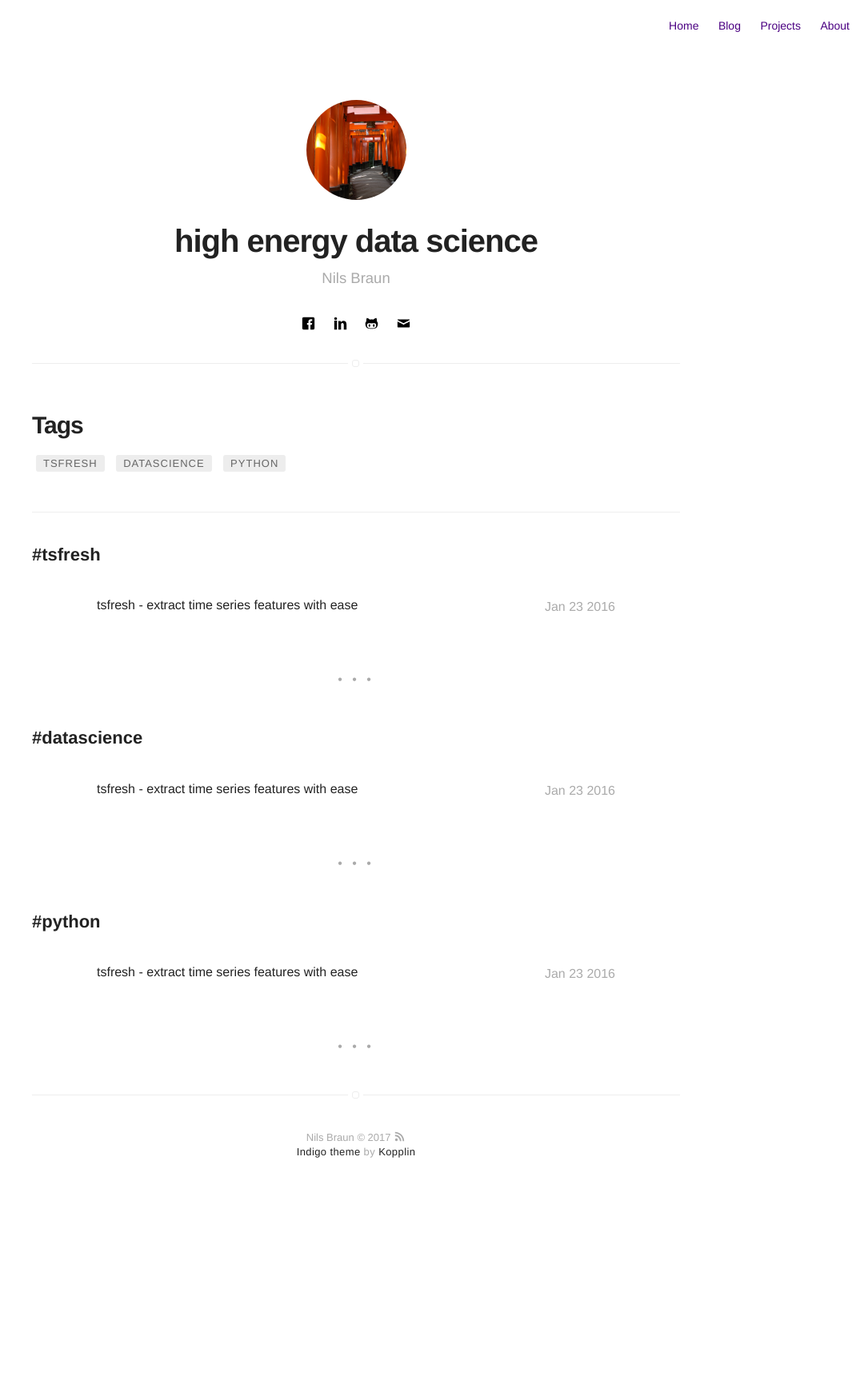
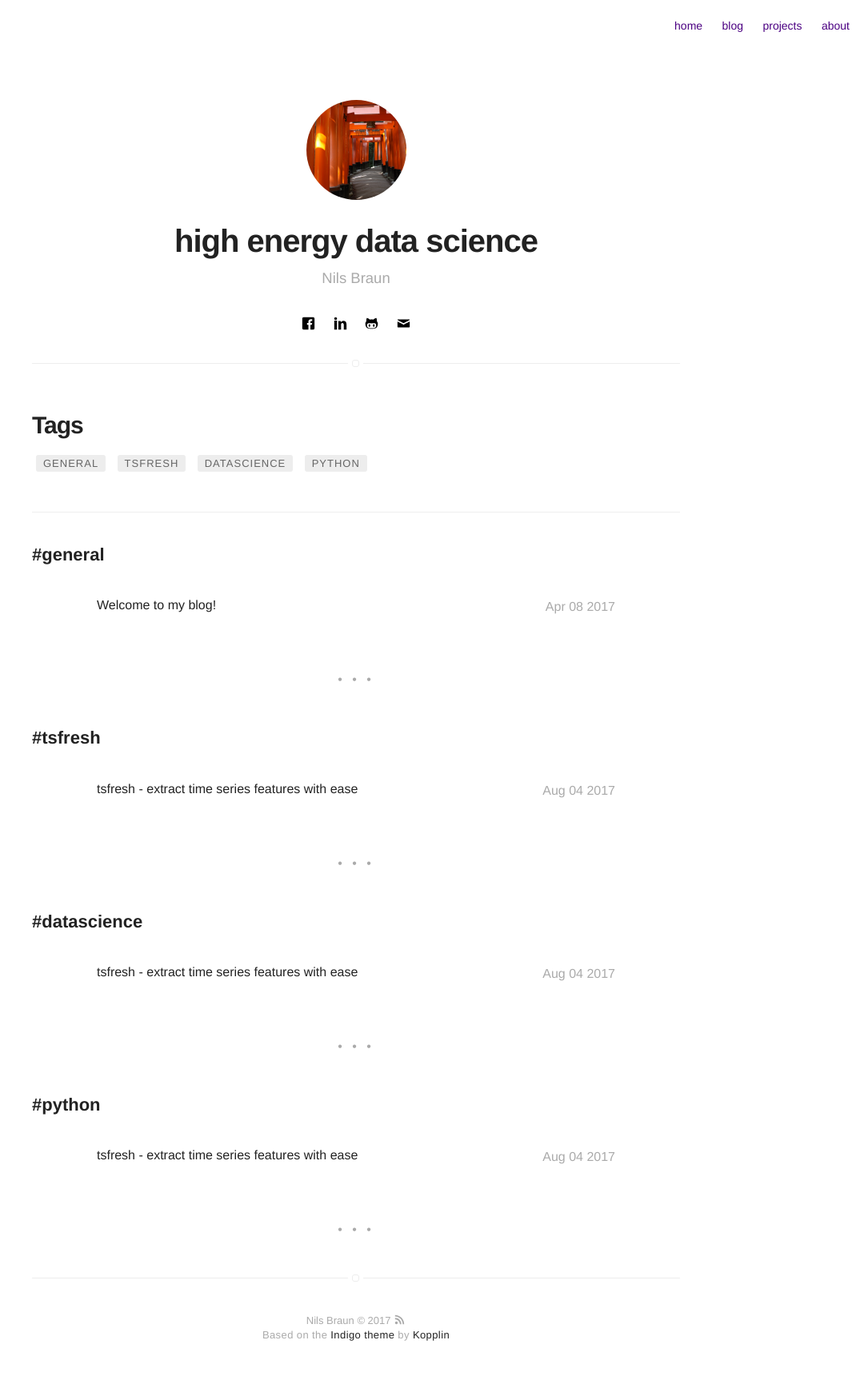
Before and after one commit to nils-braun/nils-braun.github.io, a Jekyll site: the page built from tags.html, in a window 1280 px wide. Shown: the whole page at 80% size, without its empty margins (195-1280 px from the left). Built offline with Jekyll 4.4.1, drawn with Linux system fonts in a browser that asks for light colours; before the commit the page ends 1512 px from its top, so only the background shows below that.

Commit message:
Finished first two posts

```diff
--- a/_includes/footer.html
+++ b/_includes/footer.html
@@ -2,6 +2,6 @@
     {{ site.name }} © {{ site.time | date: '%Y' }} <a class="link" href="{{ site.url }}/feed.xml" target="_blank"><svg class="icon icon-rss"><use xlink:href="#icon-rss"></use></svg></a>
 
     <p class="extra">
-        <a class="link" href="https://github.com/sergiokopplin/indigo">Indigo theme</a> by <a class="link" href="http://koppl.in">Kopplin</a>
+        Based on the <a class="link" href="https://github.com/sergiokopplin/indigo">Indigo theme</a> by <a class="link" href="http://koppl.in">Kopplin</a>
     </p>
 </footer>
--- a/_includes/nav.html
+++ b/_includes/nav.html
@@ -2,14 +2,14 @@
     <ul class="list">
         {% if page.title != "Home" %}
             <li class="item">
-                <a class="link" href="{{ site.url }}/">Home</a>
+                <a class="link" href="{{ site.url }}/">home</a>
             </li>
         {% endif %}
 
         {% if site.blog == true %}
             {% if page.title != "Blog" %}
                 <li class="item">
-                    <a class="link" href="{{ site.url }}/blog">Blog</a>
+                    <a class="link" href="{{ site.url }}/blog">blog</a>
                 </li>
             {% endif %}
         {% endif %}
@@ -17,7 +17,7 @@
         {% if site.projects == true %}
             {% if page.title != "Projects" %}
                 <li class="item">
-                    <a class="link" href="{{ site.url }}/projects">Projects</a>
+                    <a class="link" href="{{ site.url }}/projects">projects</a>
                 </li>
             {% endif %}
         {% endif %}
@@ -25,14 +25,14 @@
         {% if site.about == true %}
             {% if page.title != "About" %}
                 <li class="item">
-                    <a class="link" href="{{ site.url }}/about">About</a>
+                    <a class="link" href="{{ site.url }}/about">about</a>
                 </li>
             {% endif %}
         {% endif %}
 
         {% if site.resume == true %}
             <li class="item">
-                <a class="link" href="{% if site.resume-external %}{{ site.resume-url }}{% else %}{{ site.url }}/{{ site.resume-url }}{% endif %}">Résumé</a>
+                <a class="link" href="{% if site.resume-external %}{{ site.resume-url }}{% else %}{{ site.url }}/{{ site.resume-url }}{% endif %}">résumé</a>
             </li>
         {% endif %}
     </ul>
--- a/_posts/2017-08-04-tsfresh-project.markdown
+++ b/_posts/2017-08-04-tsfresh-project.markdown
@@ -1,7 +1,7 @@
 ---
 title: "tsfresh - extract time series features with ease"
 layout: post
-date: 2016-01-23 22:10
+date: 2017-08-04 23:00
 tag: [tsfresh, datascience, python]
 image: https://github.com/blue-yonder/tsfresh/raw/master/docs/images/introduction_ts_exa_features.png
 headerImage: true
```
Also changed, not shown: _posts/2017-08-04-welcome.markdown (added, +27 -0 lines).
